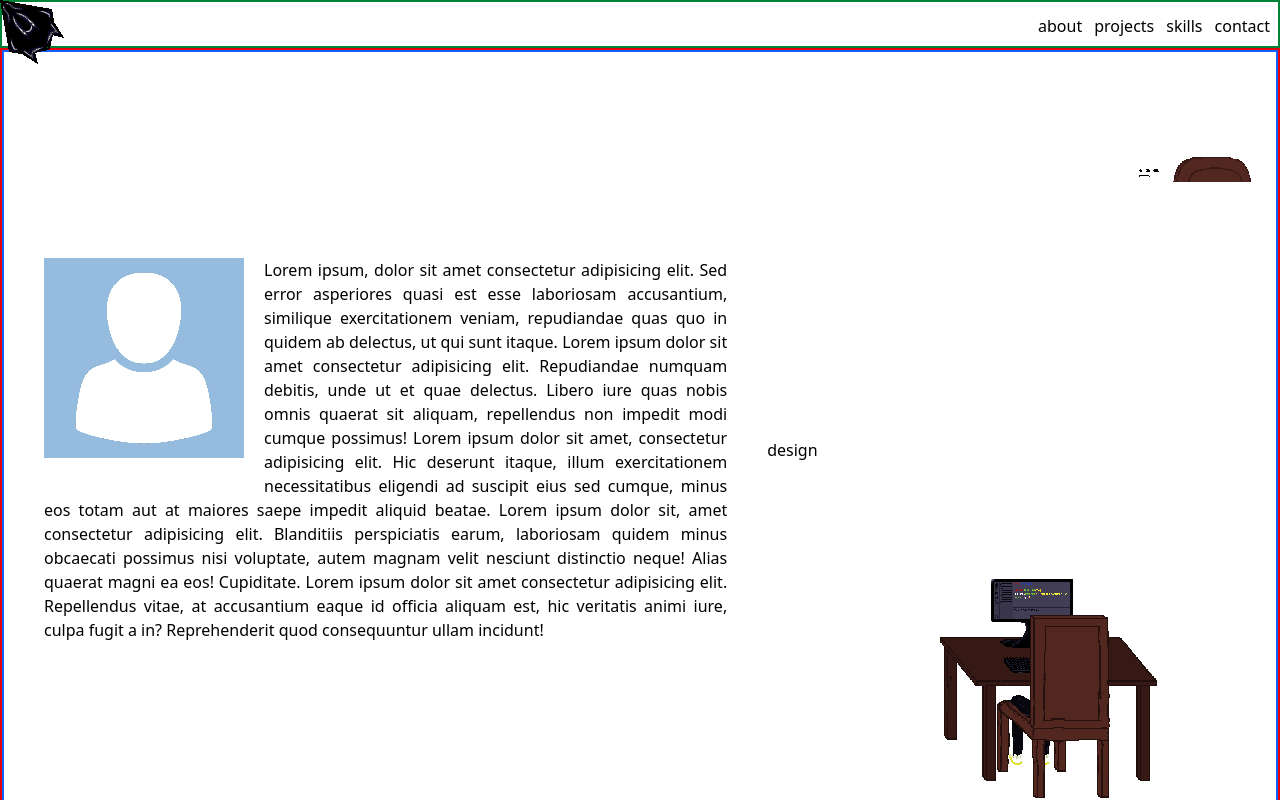
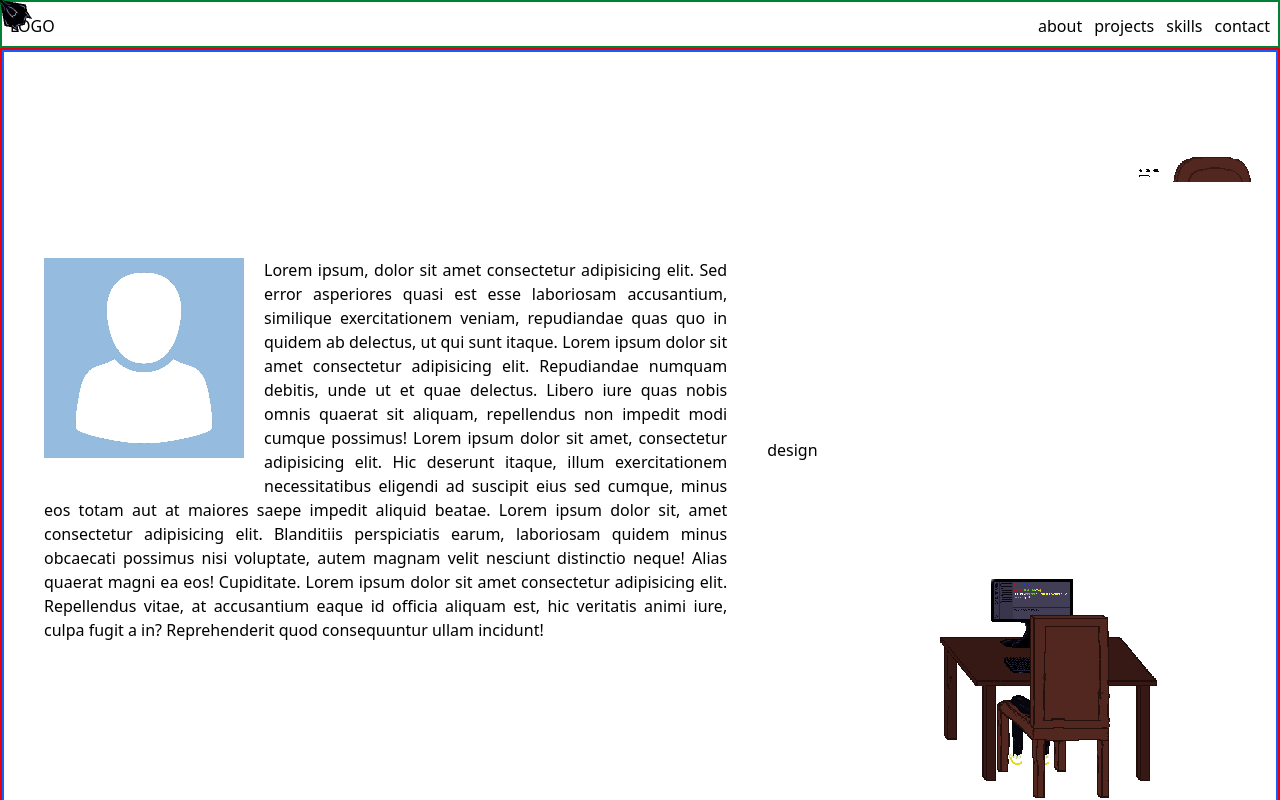
Before and after one commit to MGavranovic/new-portfolio, a React (Vite) app: page / in a window 1280 px wide. Shown: the top 800 px of the page. Built offline with nearby package versions, Linux system fonts and the light colour scheme.

Commit message:
Fix cursor scaling and actual cursor pos

```diff
--- a/src/index.css
+++ b/src/index.css
@@ -1,6 +1,5 @@
 @tailwind utilities;
 @import "tailwindcss";
-
 body {
   cursor: none;
 }
@@ -10,9 +9,9 @@ body {
 }
 
 #animated-cursor {
-  transform: translate(calc(var(--x) - 64px), calc(var(--y) - 64px));
-  /* scale: 0.5;
-  transform-origin: top left; */
+  transform: translate(calc(var(--x) * 2), calc(var(--y) * 2));
+  scale: 0.5;
+  transform-origin: top left;
 }
 
 @keyframes cursorAnim {
--- a/src/ui/Cursor.tsx
+++ b/src/ui/Cursor.tsx
@@ -24,7 +24,7 @@ function Cursor({ animated }: CursorProps) {
     <div
       id="animated-cursor"
       className={`fixed
-        w-16 h-full
+        w-16 h-16
         pointer-events-none
         bg-no-repeat
         ${
```
